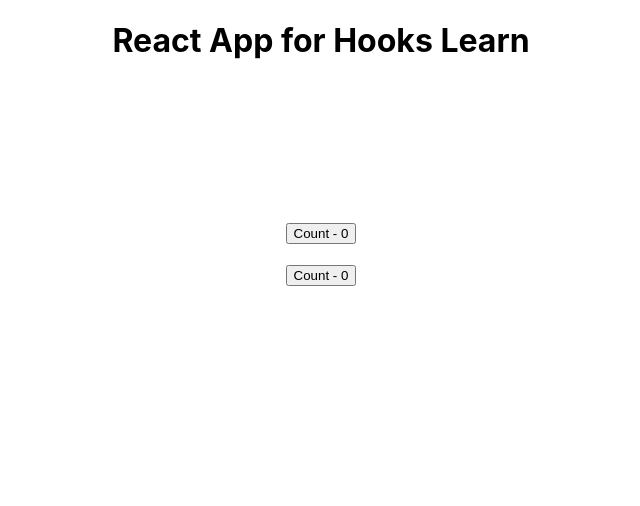
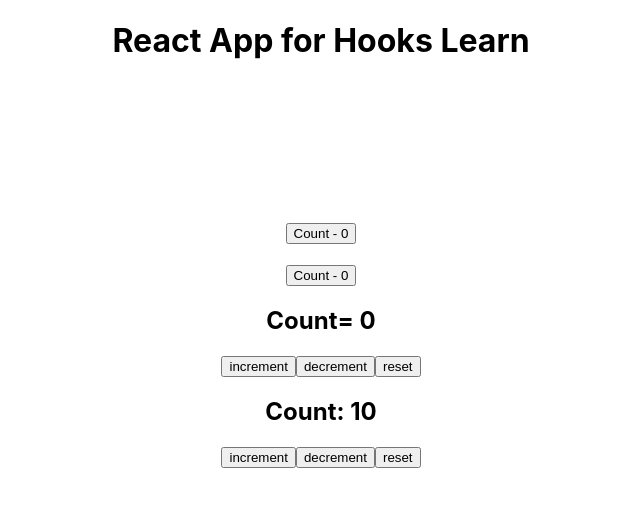
Before and after one commit to Mosharaf456/hooks-func-comp-reactjs-basic, a React (Create React App) app: page / in a window 1280 px wide. Shown: the top 506 px of the page, without its empty margins (319-959 px from the left). Built offline with nearby package versions, Linux system fonts and the light colour scheme.

Commit message:
ref custom hook counter added

```diff
--- a/src/App.js
+++ b/src/App.js
@@ -28,6 +28,8 @@
 import HookTimer from './components/ComponentUseRef/HookTimer';
 import DocTitleCustomHookOne from './components/DocTitleCustomHook/DocTitleCustomHookOne';
 import DocTitleCustomHookTwo from './components/DocTitleCustomHook/DocTitleCustomHookTwo';
+import CounterOneCustomHook from './components/DocTitleCustomHook/CounterOneCustomHook';
+import CounterTwoCustomHook from './components/DocTitleCustomHook/CounterTwoCustomHook';
 
 export const UserContext = React.createContext();
 export const ChannelContext = React.createContext();
@@ -164,7 +166,8 @@
       <DocTitleCustomHookOne  />
       <br />
       <DocTitleCustomHookTwo />
-
+      <CounterOneCustomHook />
+      <CounterTwoCustomHook />
 
 
     </div>
--- /dev/null
+++ b/src/components/CustomHook/useCounter.js
@@ -0,0 +1,19 @@
+import { useState } from 'react'
+
+function useCounter(initialCount = 0, value) {
+    const [count, setCount] = useState(initialCount);
+
+    const increment = () => {
+        setCount(prevCount => prevCount + value)
+    }
+    const decrement = () => {
+        setCount(prevCount => prevCount - value)
+    }
+    const reset = () => {
+        setCount(initialCount)
+    }
+
+    return [count, increment, decrement, reset];
+}
+
+export default useCounter
--- /dev/null
+++ b/src/components/DocTitleCustomHook/CounterOneCustomHook.js
@@ -0,0 +1,16 @@
+import React from 'react'
+import useCounter from '../CustomHook/useCounter'
+
+function CounterOneCustomHook() {
+    const [count, increment, decrement, reset] = useCounter(0, 1);
+    return (
+        <div>
+            <h2>Count= {count}</h2>
+            <button onClick={increment}>increment</button>
+            <button onClick={decrement}>decrement</button>
+            <button onClick={reset}>reset</button>
+        </div>
+    )
+}
+
+export default CounterOneCustomHook
--- /dev/null
+++ b/src/components/DocTitleCustomHook/CounterTwoCustomHook.js
@@ -0,0 +1,17 @@
+import React from 'react'
+import useCounter from '../CustomHook/useCounter'
+
+function CounterTwoCustomHook() {
+
+    const [count, increment, decrement, reset] = useCounter(10, 10);
+    return (
+        <div>
+            <h2>Count: {count}</h2>
+            <button onClick={increment}>increment</button>
+            <button onClick={decrement}>decrement</button>
+            <button onClick={reset}>reset</button>
+        </div>
+    )
+}
+
+export default CounterTwoCustomHook
```
